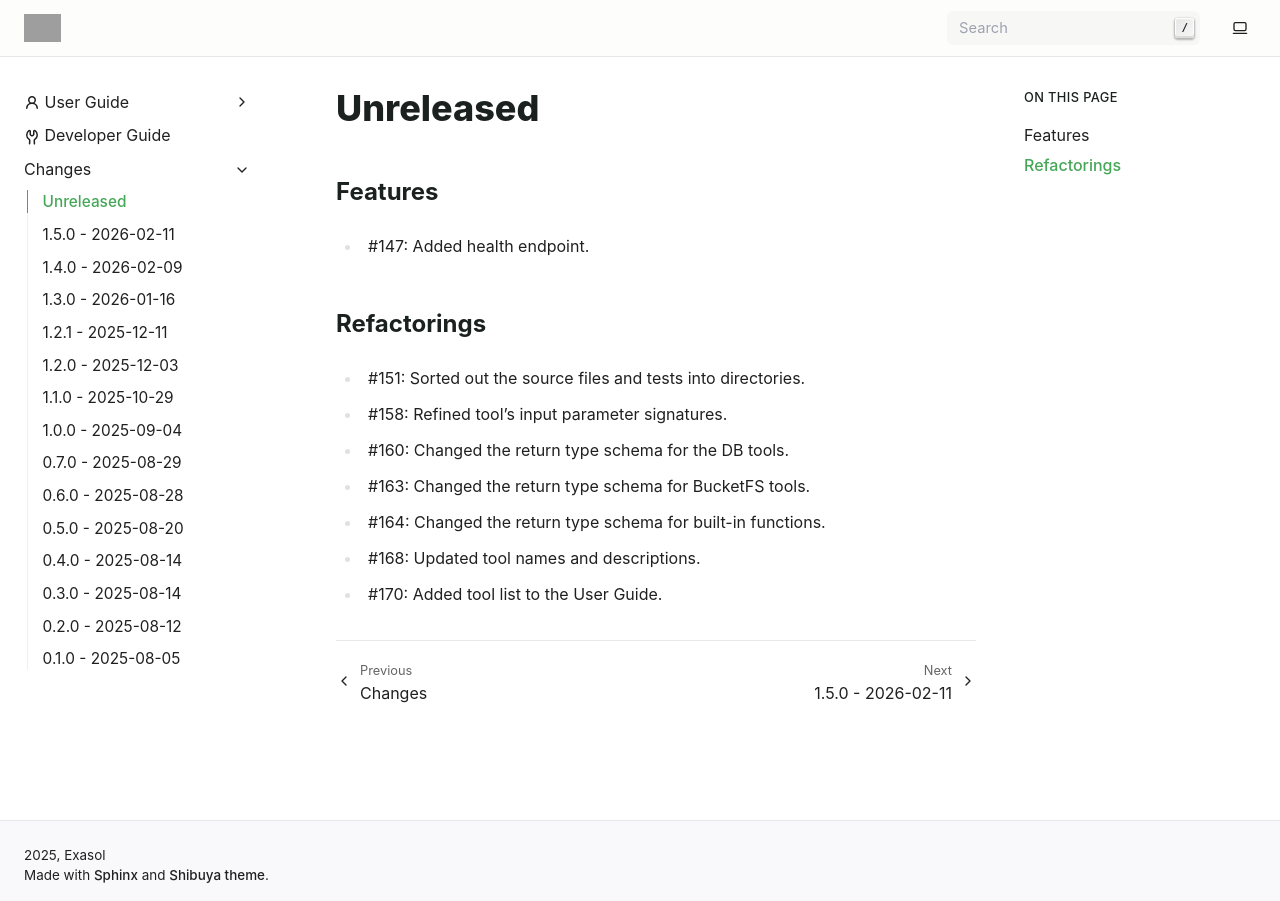
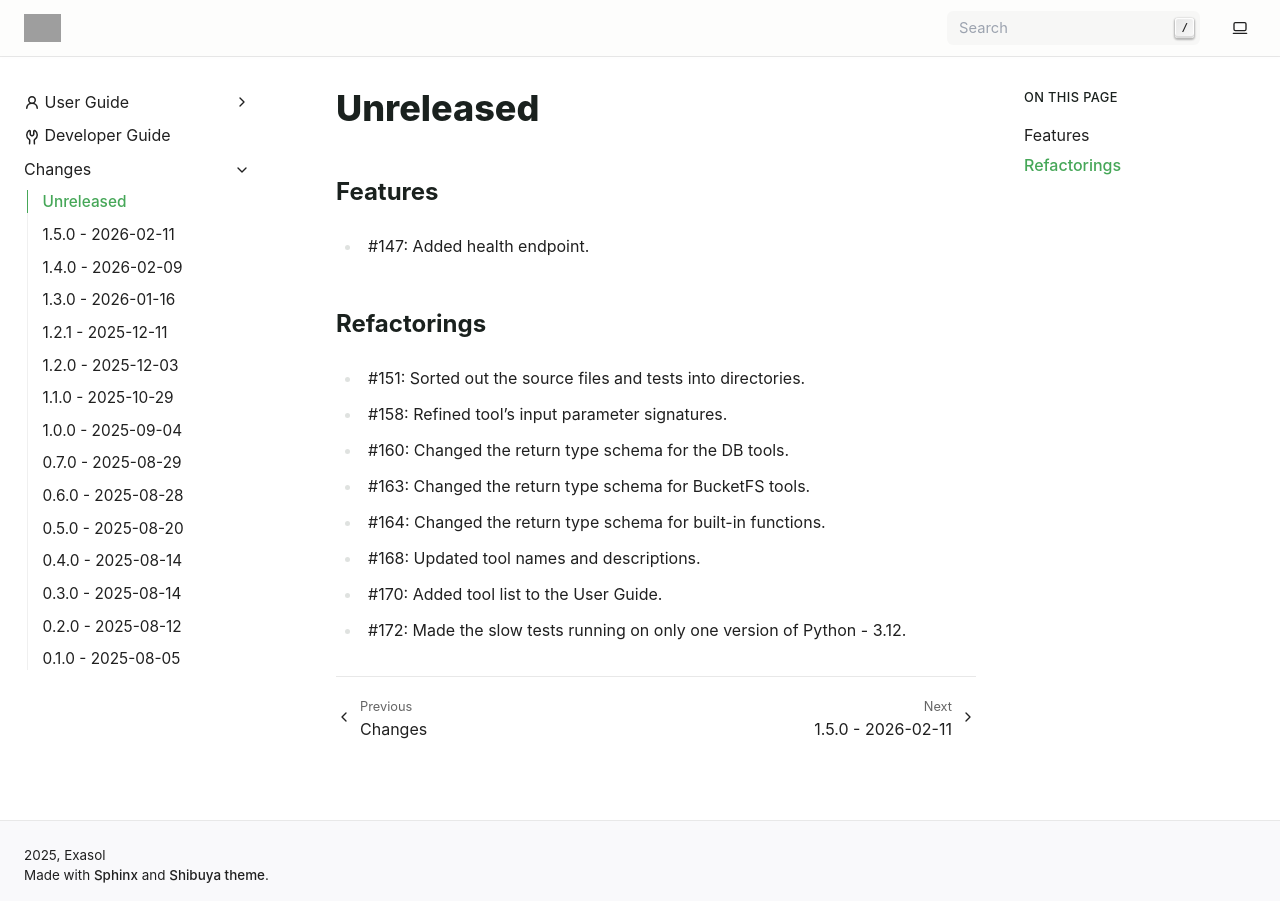
Before and after one commit to exasol/mcp-server, a Sphinx documentation site: the page built from doc/changes/unreleased.md, in a window 1280 px wide. Built offline with Sphinx 7.4.7, drawn with Linux system fonts in a browser that asks for light colours; grey boxes are pictures that could not be loaded.

Commit message:
#172: Running SaaS tests on 3.12 only (#173)

```diff
--- a/doc/changes/unreleased.md
+++ b/doc/changes/unreleased.md
@@ -13,3 +13,4 @@
 * #164: Changed the return type schema for built-in functions.
 * #168: Updated tool names and descriptions.
 * #170: Added tool list to the User Guide.
+* #172: Made the slow tests running on only one version of Python - 3.12.
```
Also changed, not shown: 1 other file.
